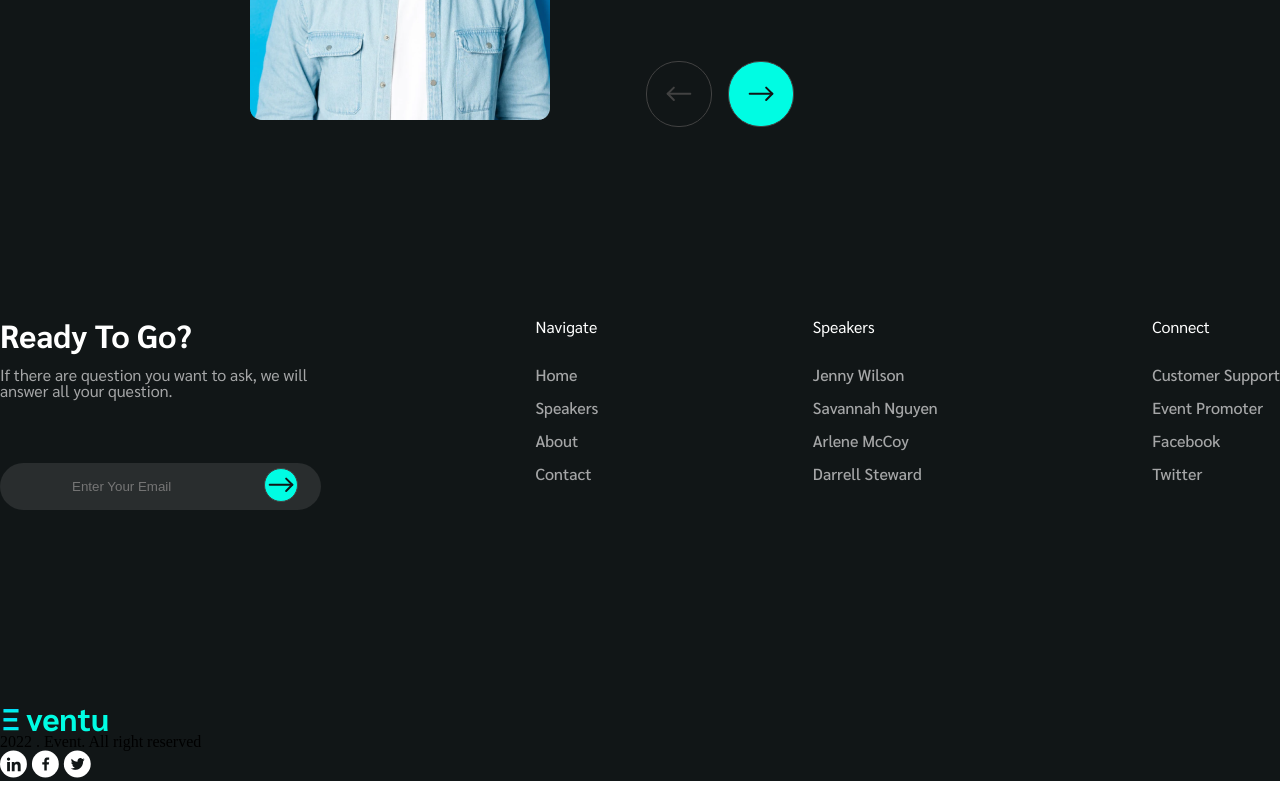
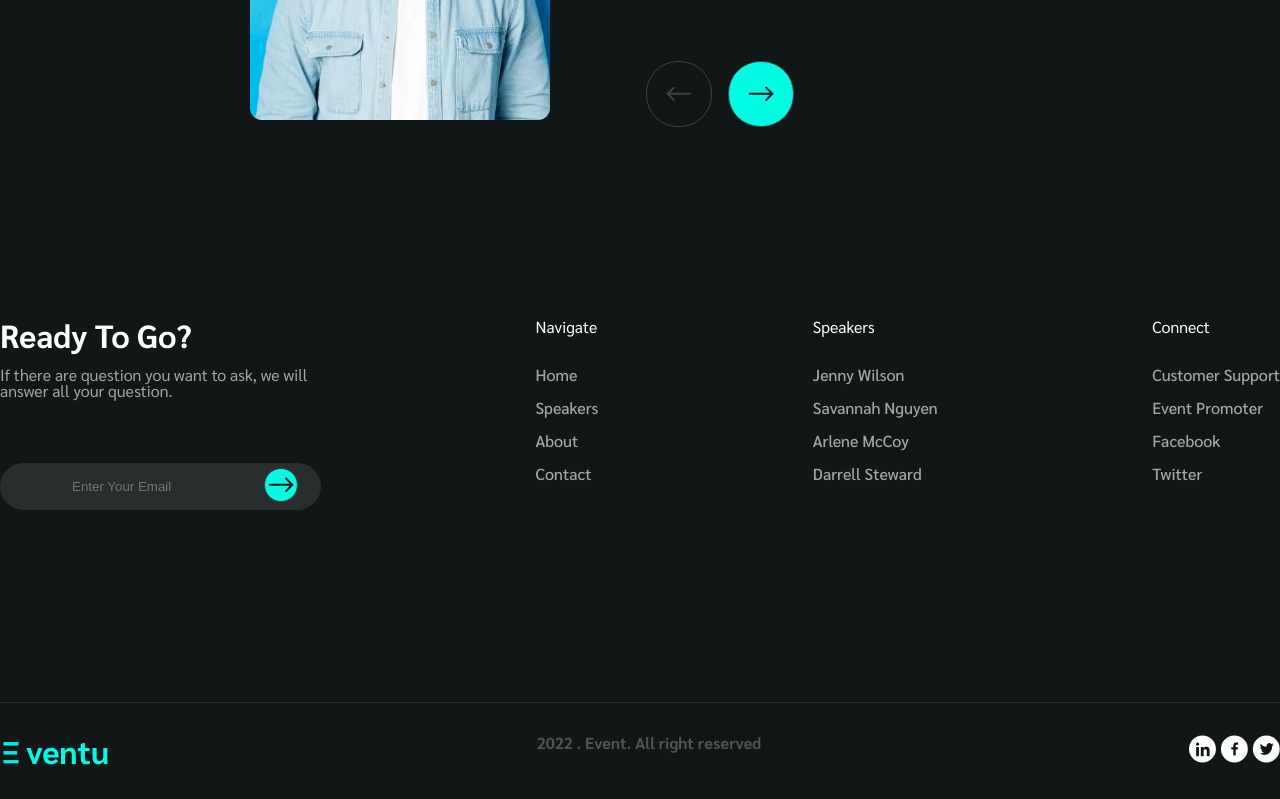
Before and after one commit to mojtaba-jsx/Event-Managment-, a plain HTML site: page index.html in a window 1280 px wide. Shown: the part 4139-4938 px from the top of the page. Drawn offline with Linux system fonts and the light colour scheme.

Commit message:
[style]-add css styles for sub footer section

```diff
--- a/css/index.css
+++ b/css/index.css
@@ -874,3 +874,22 @@
     font-family: 'sarabun-medium', Courier, monospace;
 
 }
+
+/*^ //////// Sub Footer Section Styles//////// */
+
+.sub-footer{
+    padding-bottom: 2rem;
+    border-top: 1px solid #292D2E;
+}
+
+.sub-footer__wrapper{
+    display: flex;
+    justify-content: space-between;
+    padding-top: 2rem;
+}
+
+.sub-footer__text{
+    color:  #525252;
+    font-family: 'sarabun-bold', Courier, monospace;
+
+}
```
